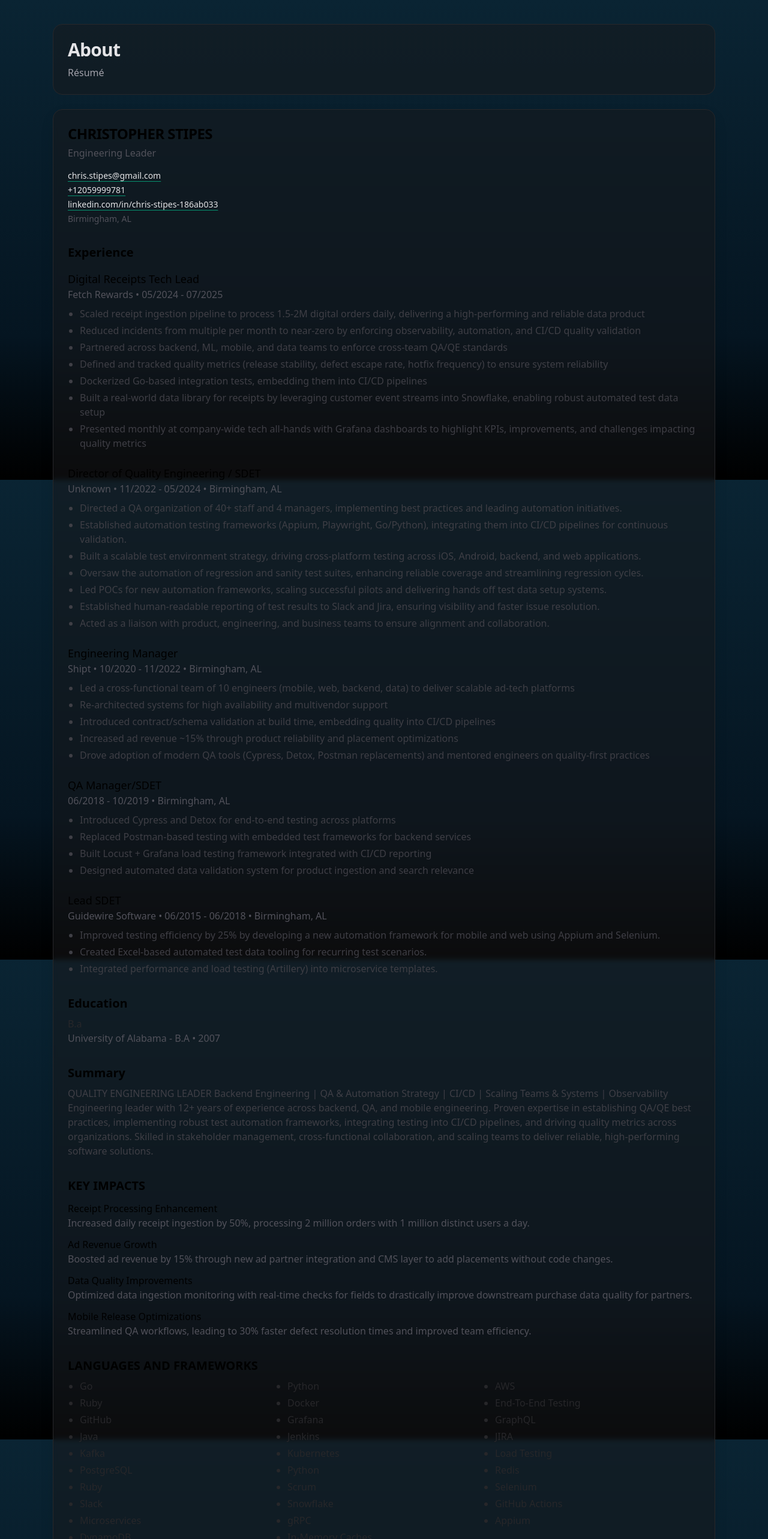
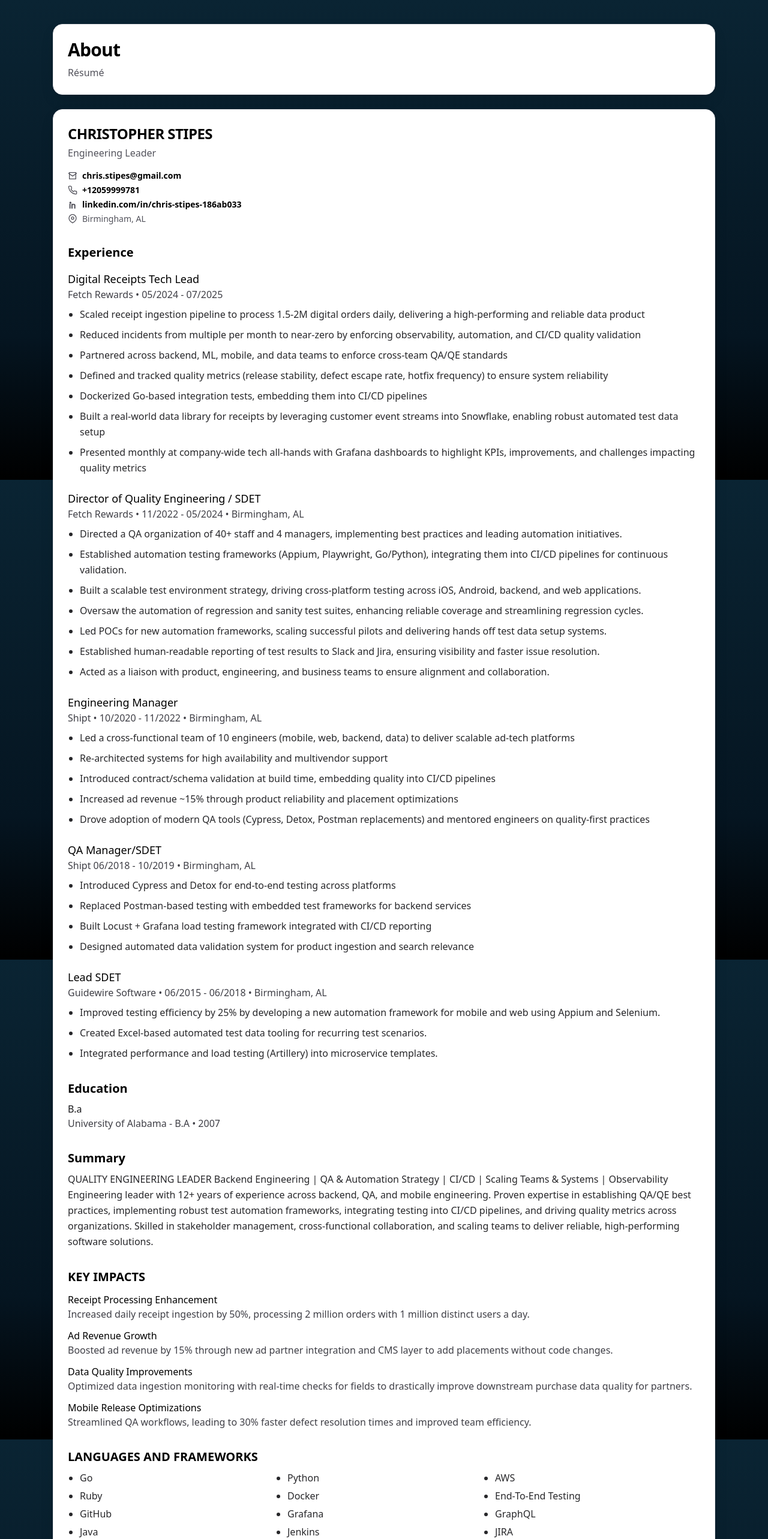
Before and after one commit to cstipes-devs/stipes-nextjs-tailwind, a Next.js app: page /about in a window 1280 px wide. Shown: the top 2566 px of the page at 60% size. Built offline with nearby package versions, Linux system fonts and the light colour scheme.

Commit message:
more UX improvements

```diff
--- a/app/(site)/about/page.tsx
+++ b/app/(site)/about/page.tsx
@@ -4,27 +4,52 @@ export default function AboutPage() {
   return (
     <main className="container-narrow py-10">
       <div className="max-w-none">
-        <div className="mb-6 rounded-2xl border border-zinc-800 bg-zinc-900/50 p-6">
+        <div className="mb-6 rounded-2xl border border-zinc-200 bg-white p-6 text-black shadow-soft">
           <h1 className="m-0 text-3xl font-semibold tracking-tight">About</h1>
-          <p className="mt-2 text-zinc-400">Résumé</p>
+          <p className="mt-2 text-zinc-600">Résumé</p>
         </div>
-        <article className="card p-6 bg-white text-black border-zinc-200">
-          <h2 className="text-2xl font-semibold tracking-tight">CHRISTOPHER STIPES</h2>
-          <div className="mt-1 text-zinc-600">Engineering Leader</div>
+        <article className="rounded-2xl border border-zinc-200 bg-white p-6 text-black shadow-soft">
+          <div className="p-0">
+            <h2 className="text-2xl font-semibold tracking-tight">CHRISTOPHER STIPES</h2>
+            <div className="mt-1 text-zinc-600">Engineering Leader</div>
 
-          <div className="mt-4 grid gap-1 text-sm">
-            <a className="link text-zinc-800 hover:text-black" href="mailto:chris.stipes@gmail.com">chris.stipes@gmail.com</a>
-            <a className="link text-zinc-800 hover:text-black" href="tel:+12059999781">+12059999781</a>
-            <a className="link text-zinc-800 hover:text-black" href="https://www.linkedin.com/in/chris-stipes-186ab033" target="_blank" rel="noreferrer noopener">linkedin.com/in/chris-stipes-186ab033</a>
-            <div className="text-zinc-600">Birmingham, AL</div>
+            <div className="mt-4 grid gap-1 text-sm">
+              <div className="inline-flex items-center gap-2 font-semibold text-black">
+                <svg className="h-4 w-4 text-zinc-600" viewBox="0 0 24 24" fill="none" stroke="currentColor" strokeWidth="2" strokeLinecap="round" strokeLinejoin="round" aria-hidden>
+                  <path d="M4 4h16v16H4z"/>
+                  <path d="M22 6l-10 7L2 6"/>
+                </svg>
+                chris.stipes@gmail.com
+              </div>
+              <div className="inline-flex items-center gap-2 font-semibold text-black">
+                <svg className="h-4 w-4 text-zinc-600" viewBox="0 0 24 24" fill="none" stroke="currentColor" strokeWidth="2" strokeLinecap="round" strokeLinejoin="round" aria-hidden>
+                  <path d="M22 16.92v3a2 2 0 01-2.18 2 19.86 19.86 0 01-8.63-3.07 19.5 19.5 0 01-6-6A19.86 19.86 0 012.08 4.18 2 2 0 014.06 2h3a2 2 0 012 1.72c.12.9.33 1.78.62 2.63a2 2 0 01-.45 2.11L8.09 9.91a16 16 0 006 6l1.45-1.45a2 2 0 012.11-.45c.85.29 1.73.5 2.63.62A2 2 0 0122 16.92z"/>
+                </svg>
+                +12059999781
+              </div>
+              <div className="inline-flex items-center gap-2 font-semibold text-black">
+                <svg className="h-4 w-4 text-zinc-600" viewBox="0 0 24 24" fill="currentColor" aria-hidden>
+                  <path d="M4.98 3.5C4.98 4.88 3.86 6 2.5 6S0 4.88 0 3.5 1.12 1 2.5 1 4.98 2.12 4.98 3.5z" transform="translate(4 4)"/>
+                  <path d="M0 8h3v12H0zM5 8h2.8v1.7h.04c.39-.7 1.35-1.44 2.78-1.44C13.62 8.26 15 9.8 15 12.3V20H12v-6.5c0-1.55-.55-2.6-1.93-2.6-1.05 0-1.67.71-1.95 1.4-.1.24-.12.57-.12.9V20H5V8z" transform="translate(4 2)"/>
+                </svg>
+                linkedin.com/in/chris-stipes-186ab033
+              </div>
+              <div className="text-zinc-600 inline-flex items-center gap-2">
+                <svg className="h-4 w-4 text-zinc-600" viewBox="0 0 24 24" fill="none" stroke="currentColor" strokeWidth="2" strokeLinecap="round" strokeLinejoin="round" aria-hidden>
+                  <path d="M21 10c0 7-9 12-9 12s-9-5-9-12a9 9 0 1118 0z"/>
+                  <circle cx="12" cy="10" r="3"/>
+                </svg>
+                Birmingham, AL
+              </div>
+            </div>
           </div>
 
           <div className="mt-8">
             <h3 className="text-xl font-semibold">Experience</h3>
             <div className="mt-4">
               <div className="text-lg font-medium">Digital Receipts Tech Lead</div>
-              <div className="text-zinc-600">Fetch Rewards • 05/2024 - 07/2025</div>
-              <ul className="mt-2 list-disc space-y-1 pl-5 text-zinc-700">
+              <div className="text-zinc-700">Fetch Rewards • 05/2024 - 07/2025</div>
+              <ul className="mt-2 list-disc space-y-2 pl-5 text-zinc-800 leading-relaxed">
                 <li>Scaled receipt ingestion pipeline to process 1.5-2M digital orders daily, delivering a high-performing and reliable data product</li>
                 <li>Reduced incidents from multiple per month to near-zero by enforcing observability, automation, and CI/CD quality validation</li>
                 <li>Partnered across backend, ML, mobile, and data teams to enforce cross-team QA/QE standards</li>
@@ -37,8 +62,8 @@ export default function AboutPage() {
 
             <div className="mt-6">
               <div className="text-lg font-medium">Director of Quality Engineering / SDET</div>
-              <div className="text-zinc-600">Unknown • 11/2022 - 05/2024 • Birmingham, AL</div>
-              <ul className="mt-2 list-disc space-y-1 pl-5 text-zinc-700">
+              <div className="text-zinc-700">Fetch Rewards • 11/2022 - 05/2024 • Birmingham, AL</div>
+              <ul className="mt-2 list-disc space-y-2 pl-5 text-zinc-800 leading-relaxed">
                 <li>Directed a QA organization of 40+ staff and 4 managers, implementing best practices and leading automation initiatives.</li>
                 <li>Established automation testing frameworks (Appium, Playwright, Go/Python), integrating them into CI/CD pipelines for continuous validation.</li>
                 <li>Built a scalable test environment strategy, driving cross-platform testing across iOS, Android, backend, and web applications.</li>
@@ -51,8 +76,8 @@ export default function AboutPage() {
 
             <div className="mt-6">
               <div className="text-lg font-medium">Engineering Manager</div>
-              <div className="text-zinc-600">Shipt • 10/2020 - 11/2022 • Birmingham, AL</div>
-              <ul className="mt-2 list-disc space-y-1 pl-5 text-zinc-700">
+              <div className="text-zinc-700">Shipt • 10/2020 - 11/2022 • Birmingham, AL</div>
+              <ul className="mt-2 list-disc space-y-2 pl-5 text-zinc-800 leading-relaxed">
                 <li>Led a cross-functional team of 10 engineers (mobile, web, backend, data) to deliver scalable ad-tech platforms</li>
                 <li>Re-architected systems for high availability and multivendor support</li>
                 <li>Introduced contract/schema validation at build time, embedding quality into CI/CD pipelines</li>
@@ -63,8 +88,8 @@ export default function AboutPage() {
 
             <div className="mt-6">
               <div className="text-lg font-medium">QA Manager/SDET</div>
-              <div className="text-zinc-600">06/2018 - 10/2019 • Birmingham, AL</div>
-              <ul className="mt-2 list-disc space-y-1 pl-5 text-zinc-700">
+              <div className="text-zinc-700">Shipt 06/2018 - 10/2019 • Birmingham, AL</div>
+              <ul className="mt-2 list-disc space-y-2 pl-5 text-zinc-800 leading-relaxed">
                 <li>Introduced Cypress and Detox for end-to-end testing across platforms</li>
                 <li>Replaced Postman-based testing with embedded test frameworks for backend services</li>
                 <li>Built Locust + Grafana load testing framework integrated with CI/CD reporting</li>
@@ -74,8 +99,8 @@ export default function AboutPage() {
 
             <div className="mt-6">
               <div className="text-lg font-medium">Lead SDET</div>
-              <div className="text-zinc-600">Guidewire Software • 06/2015 - 06/2018 • Birmingham, AL</div>
-              <ul className="mt-2 list-disc space-y-1 pl-5 text-zinc-700">
+              <div className="text-zinc-700">Guidewire Software • 06/2015 - 06/2018 • Birmingham, AL</div>
+              <ul className="mt-2 list-disc space-y-2 pl-5 text-zinc-800 leading-relaxed">
                 <li>Improved testing efficiency by 25% by developing a new automation framework for mobile and web using Appium and Selenium.</li>
                 <li>Created Excel-based automated test data tooling for recurring test scenarios.</li>
                 <li>Integrated performance and load testing (Artillery) into microservice templates.</li>
@@ -85,13 +110,13 @@ export default function AboutPage() {
 
           <div className="mt-8">
             <h3 className="text-xl font-semibold">Education</h3>
-            <div className="mt-2 text-zinc-800">B.a</div>
-            <div className="text-zinc-600">University of Alabama - B.A • 2007</div>
+            <div className="mt-2 text-zinc-900">B.a</div>
+            <div className="text-zinc-700">University of Alabama - B.A • 2007</div>
           </div>
 
           <div className="mt-8">
             <h3 className="text-xl font-semibold">Summary</h3>
-            <p className="mt-2 text-zinc-700">
+            <p className="mt-2 text-zinc-800 leading-relaxed">
               QUALITY ENGINEERING LEADER Backend Engineering | QA &amp; Automation Strategy | CI/CD | Scaling Teams &amp; Systems | Observability
               Engineering leader with 12+ years of experience across backend, QA, and mobile engineering. Proven expertise in establishing QA/QE best practices, implementing robust test automation frameworks, integrating testing into CI/CD pipelines, and driving quality metrics across organizations. Skilled in stakeholder management, cross-functional collaboration, and scaling teams to deliver reliable, high-performing software solutions.
             </p>
@@ -102,26 +127,26 @@ export default function AboutPage() {
             <div className="mt-3 space-y-3">
               <div>
                 <div className="font-medium">Receipt Processing Enhancement</div>
-                <p className="text-zinc-600">Increased daily receipt ingestion by 50%, processing 2 million orders with 1 million distinct users a day.</p>
+                <p className="text-zinc-700">Increased daily receipt ingestion by 50%, processing 2 million orders with 1 million distinct users a day.</p>
               </div>
               <div>
                 <div className="font-medium">Ad Revenue Growth</div>
-                <p className="text-zinc-600">Boosted ad revenue by 15% through new ad partner integration and CMS layer to add placements without code changes.</p>
+                <p className="text-zinc-700">Boosted ad revenue by 15% through new ad partner integration and CMS layer to add placements without code changes.</p>
               </div>
               <div>
                 <div className="font-medium">Data Quality Improvements</div>
-                <p className="text-zinc-600">Optimized data ingestion monitoring with real-time checks for fields to drastically improve downstream purchase data quality for partners.</p>
+                <p className="text-zinc-700">Optimized data ingestion monitoring with real-time checks for fields to drastically improve downstream purchase data quality for partners.</p>
               </div>
               <div>
                 <div className="font-medium">Mobile Release Optimizations</div>
-                <p className="text-zinc-600">Streamlined QA workflows, leading to 30% faster defect resolution times and improved team efficiency.</p>
+                <p className="text-zinc-700">Streamlined QA workflows, leading to 30% faster defect resolution times and improved team efficiency.</p>
               </div>
             </div>
           </div>
 
           <div className="mt-8">
             <h3 className="text-xl font-semibold">LANGUAGES AND FRAMEWORKS</h3>
-            <ul className="mt-2 grid list-disc grid-cols-1 gap-1 pl-5 text-zinc-800 sm:grid-cols-2 md:grid-cols-3">
+            <ul className="mt-2 grid list-disc grid-cols-1 gap-1 pl-5 text-zinc-800 leading-relaxed sm:grid-cols-2 md:grid-cols-3">
               <li>Go</li>
               <li>Python</li>
               <li>AWS</li>
```
